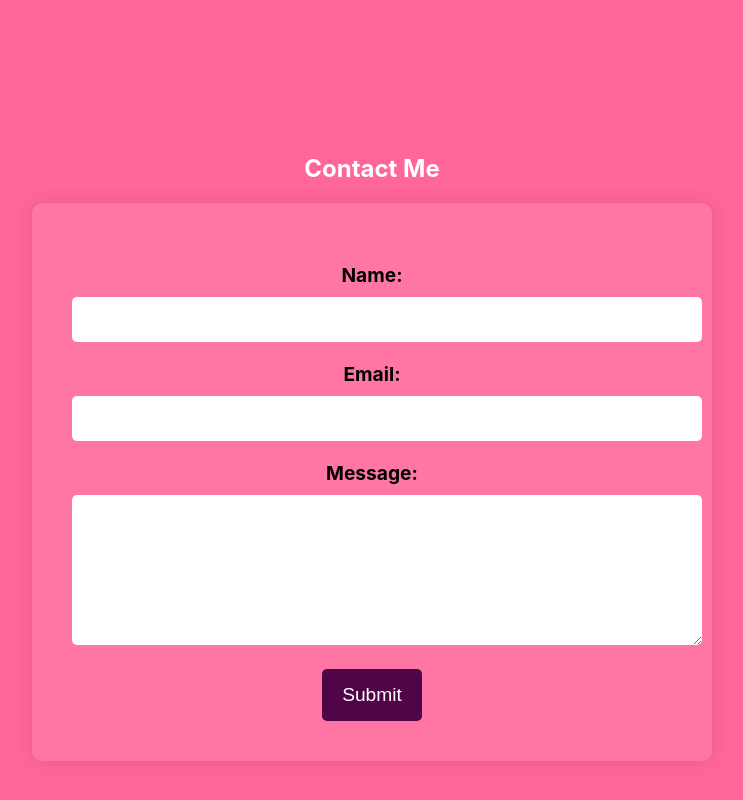
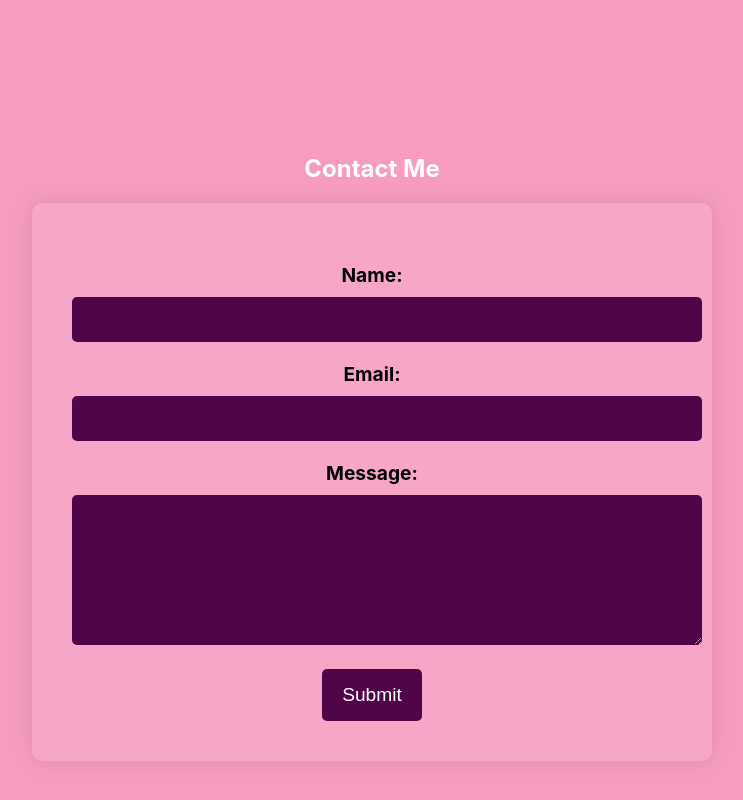
Before and after one commit to hadep275/PortfolioProject, a React (Vite) app: page / in a window 1280 px wide. Shown: the part 2227-3027 px from the top of the page, without its empty margins (268-1011 px from the left). Built offline with nearby package versions, Linux system fonts and the light colour scheme.

Commit message:
background color

```diff
--- a/src/components/Contact.jsx
+++ b/src/components/Contact.jsx
@@ -91,6 +91,7 @@ const Contact = () => {
 
         <label htmlFor="message">Message:</label>
         <textarea
+          type="message"
           id="message"
           name="message"
           value={formData.message}
--- a/src/components/ThemeProvider.jsx
+++ b/src/components/ThemeProvider.jsx
@@ -3,44 +3,54 @@ import { createGlobalStyle, ThemeProvider as StyledThemeProvider } from 'styled-
 
 const GlobalStyle = createGlobalStyle`
   body {
-    background-color: ${props => (props.theme.isDarkMode ? '#1a1a1a' : '#f69')};
+    background-color: ${props => (props.theme.isDarkMode ? '#1a1a1a' : '#f69cc1')};
     color: ${props => (props.theme.isDarkMode ? '#f69cc1' : '#000000')};
   }
   h2{
     color: ${props => (props.theme.isDarkMode ? ' #f69 ' : '#fff')};
   }
+  a: hover{
+    color: ${props => (props.theme.isDarkMode ? ' turquoise ' : '#000')};
+  }
+  input{
+    color: ${props => (props.theme.isDarkMode ? ' #000 ' : '#fff')};
+    background-color: ${props => (props.theme.isDarkMode ? ' #f8c9eb ' : '#500549')};
+  }
+  input:hover{
+    background-color: ${props => (props.theme.isDarkMode ? ' #fff ' : '#000')};
+  }
+  textarea{
+    color: ${props => (props.theme.isDarkMode ? ' #000 ' : '#fff')};
+    background-color: ${props => (props.theme.isDarkMode ? ' #f8c9eb ' : '#500549')};
+  }
+  textarea:hover{
+    background-color: ${props => (props.theme.isDarkMode ? ' #fff ' : '#000')};
+  }
   .project-item{
-    background-color: ${props => (props.theme.isDarkMode ? ' #000 ' : '#b31e50')};
+    background-color: ${props => (props.theme.isDarkMode ? ' #000 ' : '#002')};
+    color: ${props => (props.theme.isDarkMode ? ' #f69 ' : '#fff')};
     box-shadow: ${props => (props.theme.isDarkMode ? ' 0 0 20px rgba(0, 0, 0, 0.9) ' : '0 0 20px rgba(0, 0, 0, 0.6)')};
     a{
-      color: ${props => (props.theme.isDarkMode ? ' #f69 ' : '#000')};
+      color: ${props => (props.theme.isDarkMode ? ' #f69 ' : '#fff')};
     }}
   .project-item:hover {
-    background-color: ${props => (props.theme.isDarkMode ? ' #fff ' : '#002')};
-    color: ${props => (props.theme.isDarkMode ? ' #000 ' : '#fff')};
+    background-color: ${props => (props.theme.isDarkMode ? ' #fff ' : '#b31e50')};
+    color: ${props => (props.theme.isDarkMode ? ' #000 ' : '#f69cc1')};
     box-shadow: ${props => (props.theme.isDarkMode ? ' 0 0 20px rgba(0, 0, 0, 0.9) ' : '0 0 20px rgba(0, 0, 0, 0.6)')};
   a{
-    color: ${props => (props.theme.isDarkMode ? ' #f69 ' : '#fff')};
+    color: ${props => (props.theme.isDarkMode ? ' #000 ' : '#f69aa0')};
   }
   a: hover{
     color: ${props => (props.theme.isDarkMode ? ' magenta ' : 'blue')};
   }
 }
 
-  a: hover{
-    color: ${props => (props.theme.isDarkMode ? ' turquoise ' : '#000')};
-  }
 `;
 
 const ThemeContext = createContext();
 
 const ThemeProvider = ({ children }) => {
   const [isDarkMode, setDarkMode] = useState(false);
-  const [formData, setFormData] = useState({
-    name: '',
-    email: '',
-    message: '',
-  });
 
   useEffect(() => {
     const storedTheme = localStorage.getItem('theme');
@@ -62,7 +72,7 @@ const ThemeProvider = ({ children }) => {
   };
 
   return (
-    <ThemeContext.Provider value={{ isDarkMode, toggleDarkMode, formData, setFormData }}>
+    <ThemeContext.Provider value={{ isDarkMode, toggleDarkMode }}>
       <StyledThemeProvider theme={{ isDarkMode }}>
         <GlobalStyle />
       {children}
--- a/src/css/Contact.css
+++ b/src/css/Contact.css
@@ -32,7 +32,7 @@
 
   #contact-form input[type="text"],
   #contact-form input[type="email"],
-  #contact-form textarea {
+  #contact-form textarea[type="message"] {
     width: 100%;
     padding: 15px;
     margin-top: 10px;
--- a/src/css/ThemeProvider.css
+++ b/src/css/ThemeProvider.css
@@ -11,15 +11,15 @@ button {
   }
 
   button:hover {
-    color: #61dafb; /* Highlight color on hover */
+    /* color: #61dafb;  */
+    color: #f8c9eb;
   }
 
   /* FontAwesome icons */
   svg {
-    margin-right: 5px; /* icon and text spacing */
+    margin-right: 5px;
   }
 
-  /* Button Border */
   button {
     border: 2px solid #61dafb;
     border-radius: 20px;
@@ -29,6 +29,6 @@ button {
   }
 
   button:hover {
-    background-color: #61dafb; /* Highlight background on hover */
+    background-color: #61dafb;
     color: #ffffff;
   }
```
